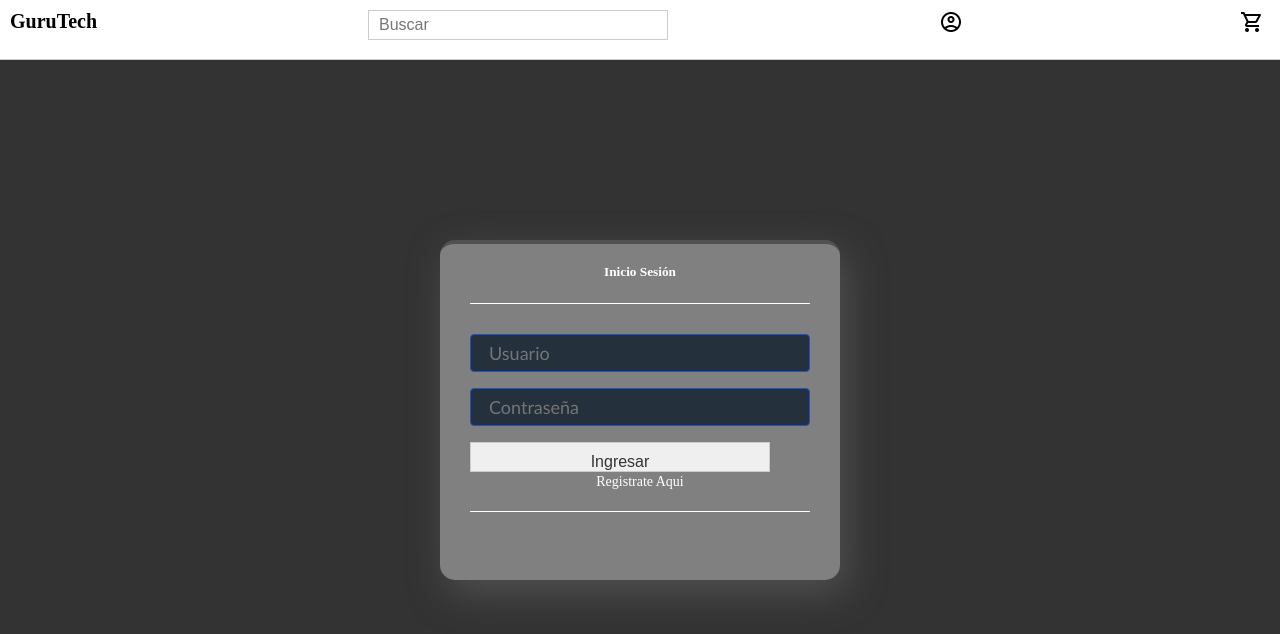
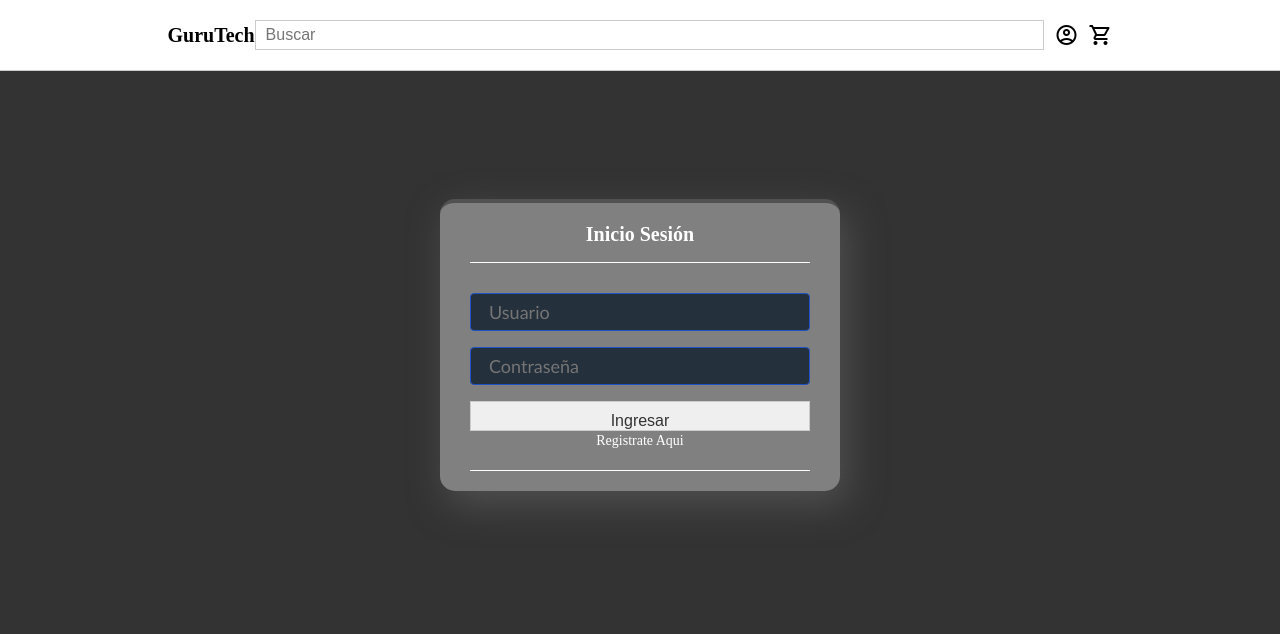
Before and after one commit to aleroverssi/ProyectoWebApps, a plain HTML site: page login.html in a window 1280 px wide. Drawn offline with nearby package versions, Linux system fonts and the light colour scheme.

Commit message:
Avance css
Agregado barra de busqueda y simbolos, agregado colores acordes con el mockup

```diff
--- a/estilos_index.css
+++ b/estilos_index.css
@@ -7,10 +7,58 @@
 body {
   background: #333;
   display: flex;
+  flex-direction: column;
+  align-items: center;
+  justify-content: flex-start;
+  height: 100vh;
+}
+
+header {
+  background-color: #fff;
+  padding: 10px;
+  border-bottom: 1px solid #ccc;
+  width: 100%;
+  box-sizing: border-box;
+}
+
+.barra-busqueda {
+  width: 75%;
+  display: flex;
+  justify-content: space-between;
+  align-items: center;
+  margin: 0 auto; /* Para centrar la barra de búsqueda */
+  padding: 10px 0;
+}
+
+h1 {
+  font-size: 20px;
+}
+
+input {
+  width: 100%; /* Ocupa el ancho restante */
+  height: 30px;
+  border: 1px solid #ccc;
+  padding: 10px;
+  font-size: 16px;
+  color: #333;
+}
+
+input:focus {
+  border-color: #000;
+  outline: none;
+}
+
+.simbolos {
+  display: flex;
+  align-items: center;
+}
 
 
-    height: 100vh;
+.material-symbols-outlined {
+  font-size: 24px;
+  margin-left: 10px;
 }
+
 
 .form-register {
   width: 400px;
@@ -20,6 +68,7 @@ body {
   font-family: 'calibri';
   color: white;
   box-shadow: 7px 13px 37px black;
+  margin-top: 150px;
 }
 
 .form-register h4 {
@@ -36,7 +85,7 @@ body {
   border: 1px solid #333;
   font-family: 'calibri';
   font-size: 18px;
-    color: white; /* Agregué este estilo para el texto dentro de los controles */
+  color: white;
 }
 
 .controls.error {
@@ -63,43 +112,3 @@ body {
   font-size: 16px;
   cursor: pointer;
 }
-.barra-busqueda {
-    width: 100%;
-    display: flex;
-    justify-content: space-between;
-  }
-
-  h1 {
-    font-size: 20px;
-    margin-bottom: 10px;
-  }
-
-  input {
-    width: 300px;
-    height: 30px;
-    border: 1px solid #ccc;
-    padding: 10px;
-    font-size: 16px;
-    color: #333;
-  }
-
-  input:focus {
-    border-color: #000;
-    outline: none;
-  }
-
-  span {
-    display: flex;
-    justify-content: center;
-    align-items: center;
-    width: 30px;
-    height: 30px;
-    border-radius: 50%;
-    font-size: 16px;
-  }
-  header {
-    background-color: #fff;
-    height: 60px;
-    padding: 10px;
-    border-bottom: 1px solid #ccc;
-  }
--- a/estilos_login.css
+++ b/estilos_login.css
@@ -6,26 +6,69 @@
 
 body {
   background: #333;
-}
-
-.form-container {
   display: flex;
-    justify-content: center;
+  flex-direction: column;
   align-items: center;
+  justify-content: flex-start;
   height: 100vh;
 }
 
+header {
+  background-color: #fff;
+  padding: 10px;
+  border-bottom: 1px solid #ccc;
+  width: 100%;
+  box-sizing: border-box;
+}
+
+.barra-busqueda {
+  width: 75%;
+  display: flex;
+  justify-content: space-between;
+  align-items: center;
+  margin: 0 auto; /* Para centrar la barra de búsqueda */
+  padding: 10px 0;
+}
+
+h1 {
+  font-size: 20px;
+}
+
+input {
+  width: 100%; /* Ocupa el ancho restante */
+  height: 30px;
+  border: 1px solid #ccc;
+  padding: 10px;
+  font-size: 16px;
+  color: #333;
+}
+
+input:focus {
+  border-color: #000;
+  outline: none;
+}
+
+.simbolos {
+  display: flex;
+  align-items: center;
+}
+
+.material-symbols-outlined {
+  font-size: 24px;
+  margin-left: 10px;
+}
+
+
+
 .form-login {
   width: 400px;
-    height: 340px;
-    margin: auto;
-    margin-top: 180px;
   background: grey;
   box-shadow: 7px 13px 37px #525151;
   padding: 20px 30px;
   border-top: 4px solid #525151;
   color: white;
   border-radius: 15px;
+  margin-top: 10%;
 }
 
 .form-login h5 {
@@ -35,7 +78,7 @@ body {
   height: 40px;
   margin-bottom: 30px;
   border-bottom: 1px solid;
-    font-size: 20;
+  font-size: 20px; /* Ajustado a 20px (no olvides añadir "px") */
 }
 
 .form-login p {
@@ -70,43 +113,3 @@ body {
 .controls.error {
   border: 2px solid red;
 }
-.barra-busqueda {
-    width: 100%;
-    display: flex;
-    justify-content: space-between;
-  }
-
-  h1 {
-    font-size: 20px;
-    margin-bottom: 10px;
-  }
-
-  input {
-    width: 300px;
-    height: 30px;
-    border: 1px solid #ccc;
-    padding: 10px;
-    font-size: 16px;
-    color: #333;
-  }
-
-  input:focus {
-    border-color: #000;
-    outline: none;
-  }
-
-  span {
-    display: flex;
-    justify-content: center;
-    align-items: center;
-    width: 30px;
-    height: 30px;
-    border-radius: 50%;
-    font-size: 16px;
-  }
-  header {
-    background-color: #fff;
-    height: 60px;
-    padding: 10px;
-    border-bottom: 1px solid #ccc;
-  }
--- a/login.html
+++ b/login.html
@@ -12,12 +12,14 @@
     <div class="barra-busqueda">
       <h1>GuruTech</h1>
       <input type="search" placeholder="Buscar">
+      <div class="simbolos">
         <span class="material-symbols-outlined">
           account_circle
         </span>
         <span class="material-symbols-outlined">
           shopping_cart
         </span>
+      </div>
     </div>
 </header>
     <section class="form-login">
```
Also changed, not shown: index.html (+4 -0 lines). Lines whose indentation alone changed are shown as unchanged.
